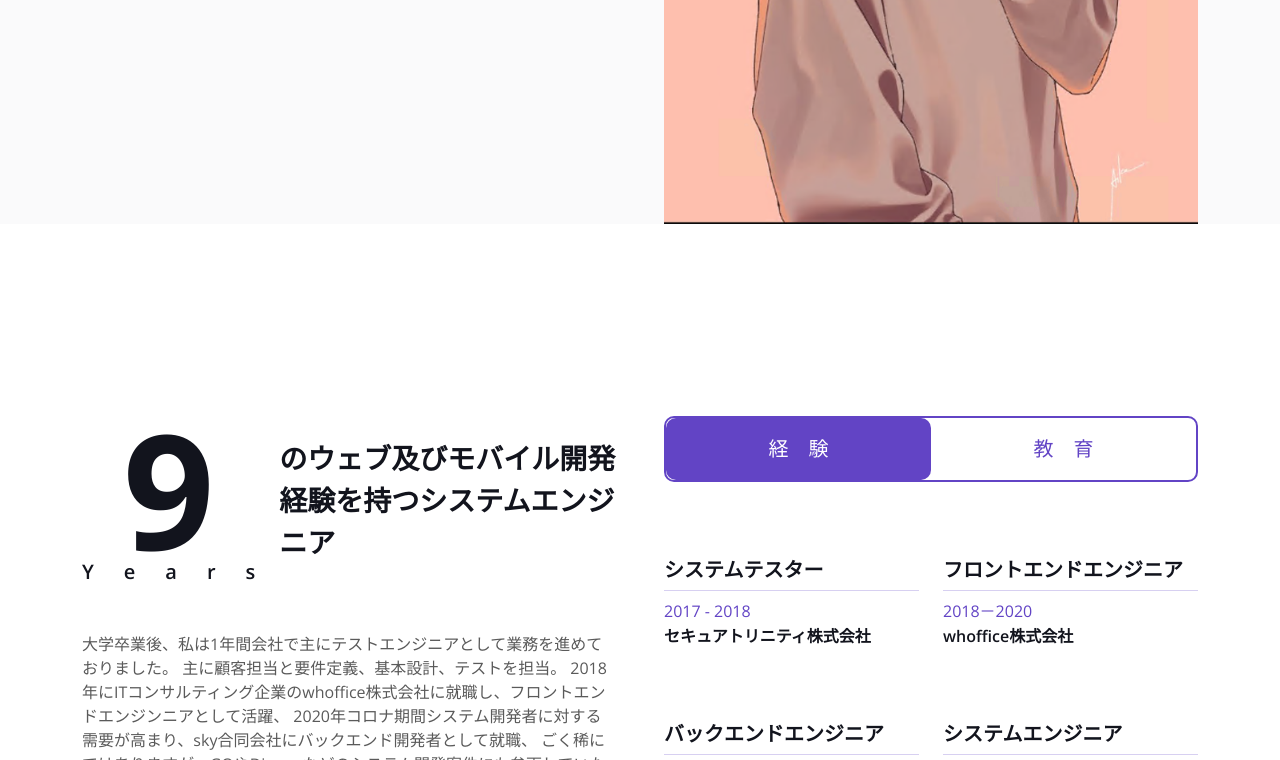
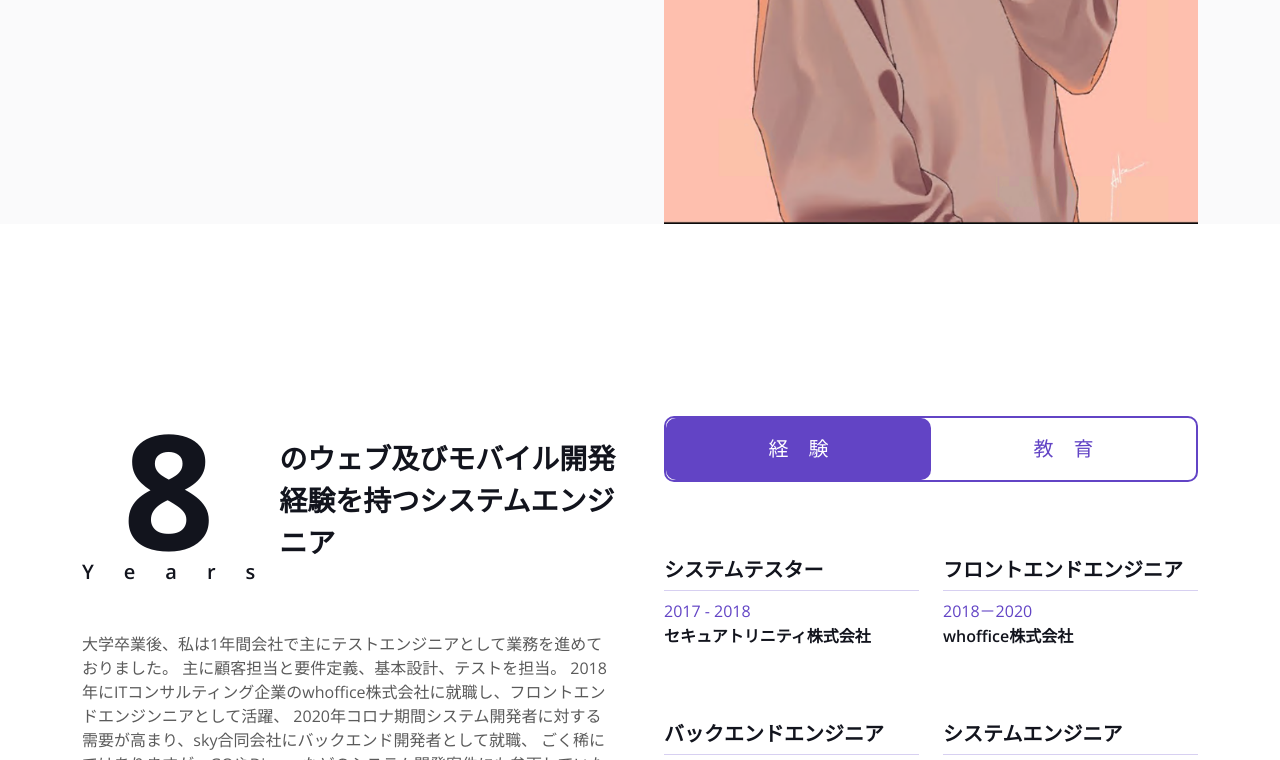
Before and after one commit to AdeWang0629/Yudai-Sasaki, a plain HTML site: page index.html in a window 1280 px wide. Shown: the part 466-1226 px from the top of the page. Drawn offline with nearby package versions, Linux system fonts and the light colour scheme.

Commit message:
modify experience year

```diff
--- a/index.html
+++ b/index.html
@@ -125,7 +125,7 @@
                 <div class="col-lg-6 wow fadeInUp" data-wow-delay="0.1s">
                     <div class="d-flex align-items-center mb-5">
                         <div class="years flex-shrink-0 text-center me-4">
-                            <h1 class="display-1 mb-0">9</h1>
+                            <h1 class="display-1 mb-0">8</h1>
                             <h5 class="mb-0">Years</h5>
                         </div>
                         <h3 class="lh-base mb-0">のウェブ及びモバイル開発経験を持つシステムエンジニア</h3>
```
